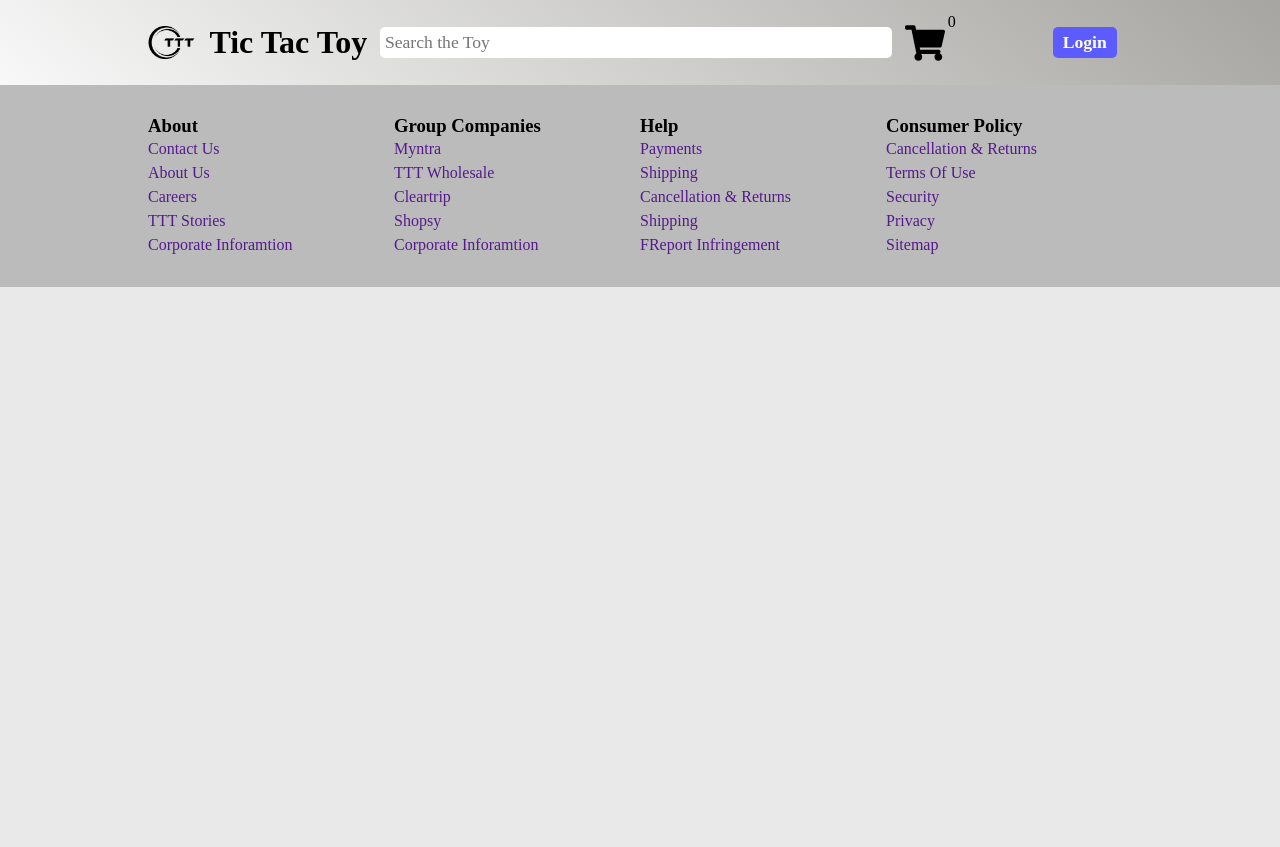
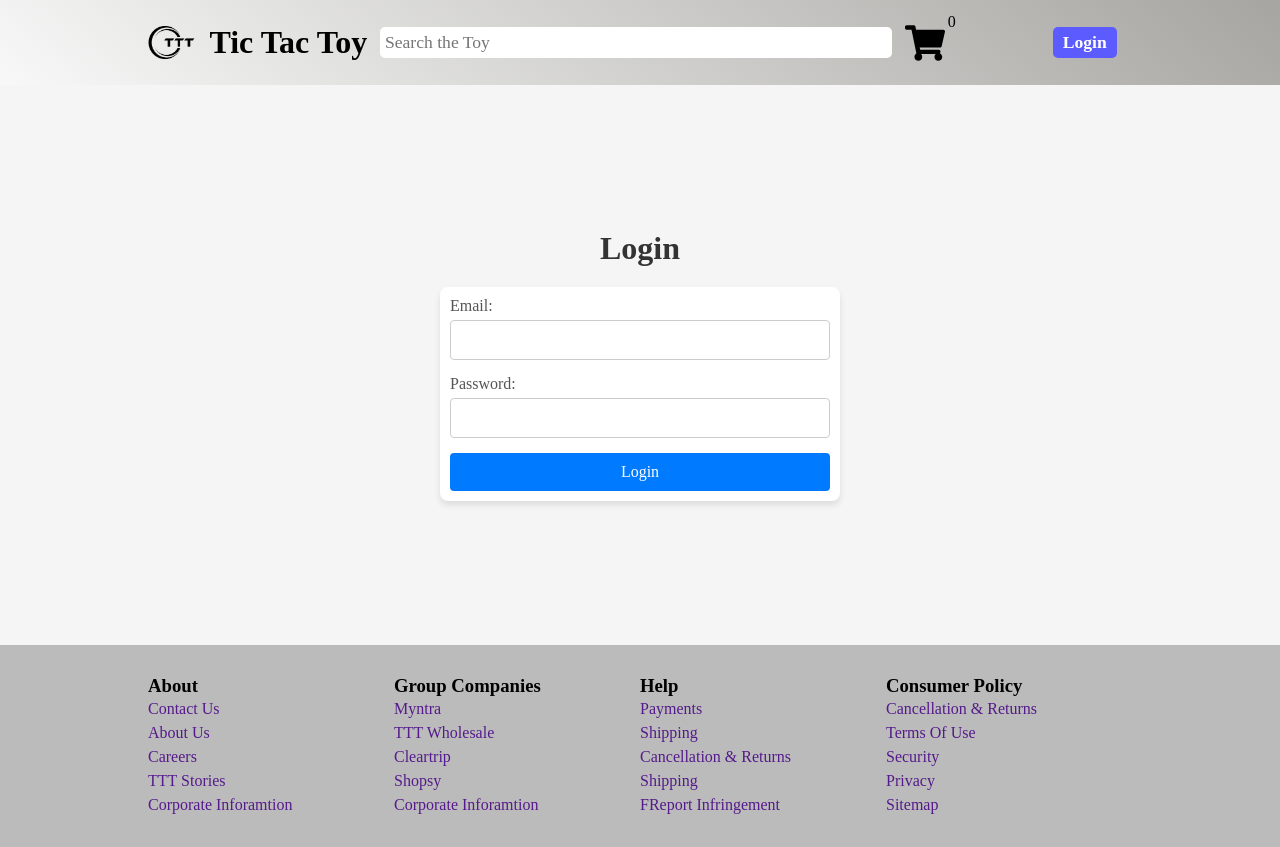
Before and after one commit to sumitdashrathgupta/Tic-Tac-Toy-Shop-Project, a React (Vite) app: page /Login in a window 1280 px wide. Before the commit the page ends 800 px from the top, so only its background shows below. Built offline with nearby package versions, Linux system fonts and the light colour scheme; a web font is replaced by a local one.

Commit message:
added login page and logincss

```diff
--- a/src/App.jsx
+++ b/src/App.jsx
@@ -5,6 +5,7 @@ import Footer from "./Components/Footer"
 import Product_Display from "./Components/Product_Display"
 import { Route, Routes } from "react-router-dom";
 import Cart from "./Components/Cart";
+import Login from "./Components/login";
 
 const App = () => {
     return (
@@ -14,6 +15,7 @@ const App = () => {
                 <Route path="/" element={<Main_Pages />} />
                 <Route path="/Product_Display/:ProductId" element={<Product_Display />}/>
                 <Route path="/cart" element={<Cart/>}/>
+                <Route path="/Login" element={<Login />} />
             </Routes>
             <Footer />
         </>
--- a/src/Components/Footer.jsx
+++ b/src/Components/Footer.jsx
@@ -6,7 +6,7 @@ const Footer = () => {
         <>
             <footer className="footer">
                 <div className="footer-section">
-                    <div class="footer-card">
+                    <div className="footer-card">
                         <h3>About</h3>
                         <a href="">Contact Us</a>
                         <a href="">About Us</a>
@@ -14,7 +14,7 @@ const Footer = () => {
                         <a href="">TTT Stories</a>
                         <a href="">Corporate Inforamtion</a>
                     </div>
-                    <div class="footer-card">
+                    <div className="footer-card">
                         <h3>Group Companies</h3>
                         <a href="">Myntra</a>
                         <a href="">TTT Wholesale</a>
@@ -23,7 +23,7 @@ const Footer = () => {
                         <a href="">Corporate Inforamtion</a>
 
                     </div>
-                    <div class="footer-card">
+                    <div className="footer-card">
                         <h3>Help</h3>
                         <a href="">Payments</a>
                         <a href="">Shipping</a>
@@ -32,7 +32,7 @@ const Footer = () => {
                         <a href="">FReport Infringement</a>
 
                     </div>
-                    <div class="footer-card">
+                    <div className="footer-card">
                         <h3>Consumer Policy</h3>
                         <a href="">Cancellation & Returns</a>
                         <a href="">Terms Of Use</a>
--- /dev/null
+++ b/src/Components/Login.jsx
@@ -0,0 +1,49 @@
+// src/Login.js
+import React, { useState } from "react";
+import { useNavigate } from "react-router-dom";
+import "../Style/Login.css"; // Adjust the path as needed
+
+const Login = () => {
+  const [email, setEmail] = useState("");
+  const [password, setPassword] = useState("");
+  const navigate = useNavigate();
+
+  const handleLogin = (e) => {
+    e.preventDefault();
+    // Add your login logic here (e.g., API call, authentication)
+    console.log("Email:", email, "Password:", password);
+    // Redirect to home page after login
+    navigate("/");
+  };
+
+  return (
+    <div className="login-container">
+      <h2>Login</h2>
+      <form onSubmit={handleLogin}>
+        <div className="form-group">
+          <label>Email:</label>
+          <input
+            type="email"
+            value={email}
+            onChange={(e) => setEmail(e.target.value)}
+            required
+          />
+        </div>
+        <div className="form-group">
+          <label>Password:</label>
+          <input
+            type="password"
+            value={password}
+            onChange={(e) => setPassword(e.target.value)}
+            required
+          />
+        </div>
+        <button type="submit" className="login-btn">
+          Login
+        </button>
+      </form>
+    </div>
+  );
+};
+
+export default Login;
--- a/src/Components/Navbar.jsx
+++ b/src/Components/Navbar.jsx
@@ -12,7 +12,10 @@ const Navbar = () => {
     let navigate = useNavigate();
     const handleCartClick = ()=>{
         navigate('/cart')
-    }
+    };
+    const handleLoginClick = () => {
+        navigate("/Login");
+      };
 
     return (
         <>
@@ -24,9 +27,11 @@ const Navbar = () => {
                     </div>
                     <input className="input-search" type="search" placeholder="Search the Toy" />
                     <div className="aside">
-                        <FaShoppingCart className="card-icon" onClick={handleCartClick}/>
+                     <FaShoppingCart className="card-icon" onClick={handleCartClick} />
                         <span className="cartspan">{cartval}</span>
-                        <button className="btn" type="button">Login</button>
+                         <button className="btn" type="button" onClick={handleLoginClick}>
+                          Login
+                         </button>
                     </div>
                     <div className="mr-icon">
                     <TbBaselineDensitySmall />
--- /dev/null
+++ b/src/Style/Login.css
@@ -0,0 +1,71 @@
+/* src/Style/Login.css */
+
+/* Center the login container */
+.login-container {
+    display: flex;
+    flex-direction: column;
+    align-items: center;
+    justify-content: center;
+    min-height: 70vh; /* Full height of the viewport */
+    background-color: #f5f5f5; /* Light gray background */
+    padding: 10px;
+  }
+
+  /* Style the login form */
+  .login-container h2 {
+    font-size: 2rem;
+    margin-bottom: 20px;
+    color: #333; /* Dark gray text */
+  }
+
+  .login-container form {
+    background-color: #fff; /* White background */
+    padding: 10px;
+    border-radius: 8px;
+    box-shadow: 0 4px 6px rgba(0, 0, 0, 0.1); /* Subtle shadow */
+    width: 100%;
+    max-width: 400px; /* Limit form width */
+  }
+
+  /* Style form groups (label + input) */
+  .form-group {
+    margin-bottom: 15px;
+  }
+
+  .form-group label {
+    display: block;
+    font-size: 1rem;
+    margin-bottom: 5px;
+    color: #555; /* Medium gray text */
+  }
+
+  .form-group input {
+    width: 100%;
+    padding: 10px;
+    font-size: 1rem;
+    border: 1px solid #ccc; /* Light gray border */
+    border-radius: 4px;
+    outline: none;
+  }
+
+  .form-group input:focus {
+    border-color: #007bff; /* Blue border on focus */
+    box-shadow: 0 0 5px rgba(0, 123, 255, 0.5); /* Blue glow */
+  }
+
+  /* Style the login button */
+  .login-btn {
+    width: 100%;
+    padding: 10px;
+    font-size: 1rem;
+    background-color: #007bff; /* Blue background */
+    color: #fff; /* White text */
+    border: none;
+    border-radius: 4px;
+    cursor: pointer;
+    transition: background-color 0.3s ease;
+  }
+
+  .login-btn:hover {
+    background-color: #0056b3; /* Darker blue on hover */
+  }
```
Also changed, not shown: 1 other file (tests, documents, lock files or other folders).
